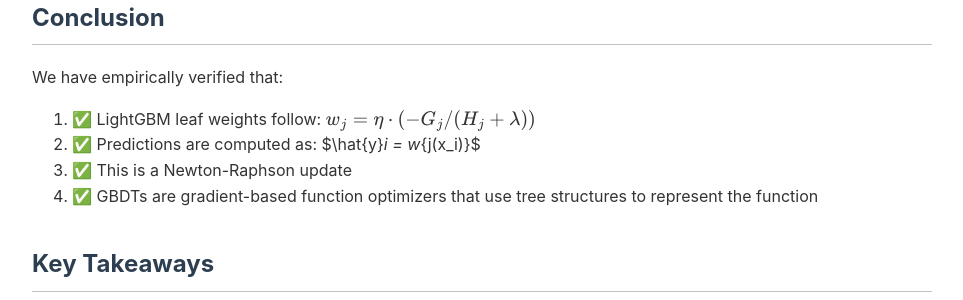
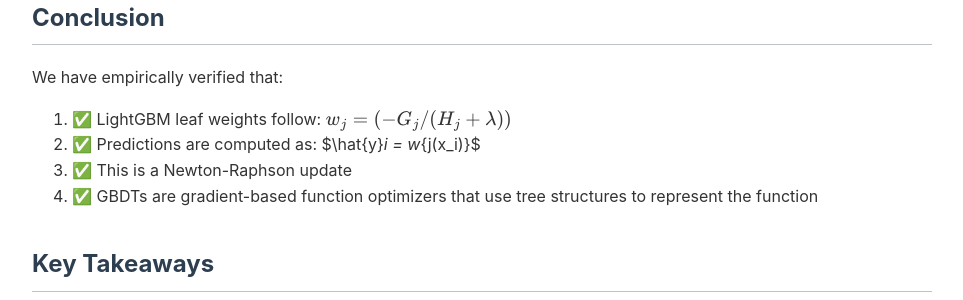
Before and after one commit to StatMixedML/gbdt-explained, a Jekyll site: the page built from index.md, in a window 1280 px wide and 900 px high, scrolled down 15220 px. Shown: the part 154-454 px from the top of the window, without its empty margins (158-1121 px from the left). Built offline with Jekyll 4.4.1, drawn with Linux system fonts in a browser that asks for light colours.

Commit message:
Fix formulas

```diff
--- a/index.md
+++ b/index.md
@@ -595,7 +595,7 @@ This proves the complete chain:
 
 We have empirically verified that:
 
-1. ✅ LightGBM leaf weights follow: $w_j = \eta \cdot (-G_j / (H_j + \lambda))$
+1. ✅ LightGBM leaf weights follow: $w_j = (-G_j / (H_j + \lambda))$
 2. ✅ Predictions are computed as: $\hat{y}_i = w_{j(x_i)}$
 3. ✅ This is a Newton-Raphson update
 4. ✅ GBDTs are gradient-based function optimizers that use tree structures to represent the function
@@ -613,11 +613,11 @@ We have empirically verified that:
 
 ## References
 
- **Friedman, J. H.** (1999). Greedy function approximation: A gradient boosting machine. *Annals of Statistics*, 29(5), 1189-1232.
+**Friedman, J. H.** (1999). Greedy function approximation: A gradient boosting machine. *Annals of Statistics*, 29(5), 1189-1232.
   [[Paper]](https://projecteuclid.org/journals/annals-of-statistics/volume-29/issue-5/Greedy-function-approximation-A-gradient-boostingmachine/10.1214/aos/1013203451.full)
 
-  **Chen, T., & Guestrin, C.** (2016). XGBoost: A scalable tree boosting system. *Proceedings of the 22nd ACM SIGKDD International Conference on Knowledge Discovery and Data Mining*, 785-794. [[Paper]](https://dl.acm.org/doi/10.1145/2939672.2939785)
-  [[Docs]](https://xgboost.readthedocs.io/)
+**Chen, T., & Guestrin, C.** (2016). XGBoost: A scalable tree boosting system. *Proceedings of the 22nd ACM SIGKDD International Conference on Knowledge Discovery and Data Mining*, 785-794. [[Paper]](https://dl.acm.org/doi/10.1145/2939672.2939785)
+[[Docs]](https://xgboost.readthedocs.io/)
 
-  **Ke, G., et al.** (2017). LightGBM: A highly efficient gradient boosting decision tree. *Advances in Neural Information Processing Systems*, 30, 3146-3154. [[Paper]](https://papers.nips.cc/paper/6907-lightgbm-a-highly-efficient-gradient-boosting-decision-tree)
-  [[Docs]](https://lightgbm.readthedocs.io/)
+**Ke, G., et al.** (2017). LightGBM: A highly efficient gradient boosting decision tree. *Advances in Neural Information Processing Systems*, 30, 3146-3154. [[Paper]](https://papers.nips.cc/paper/6907-lightgbm-a-highly-efficient-gradient-boosting-decision-tree)
+[[Docs]](https://lightgbm.readthedocs.io/)
```
